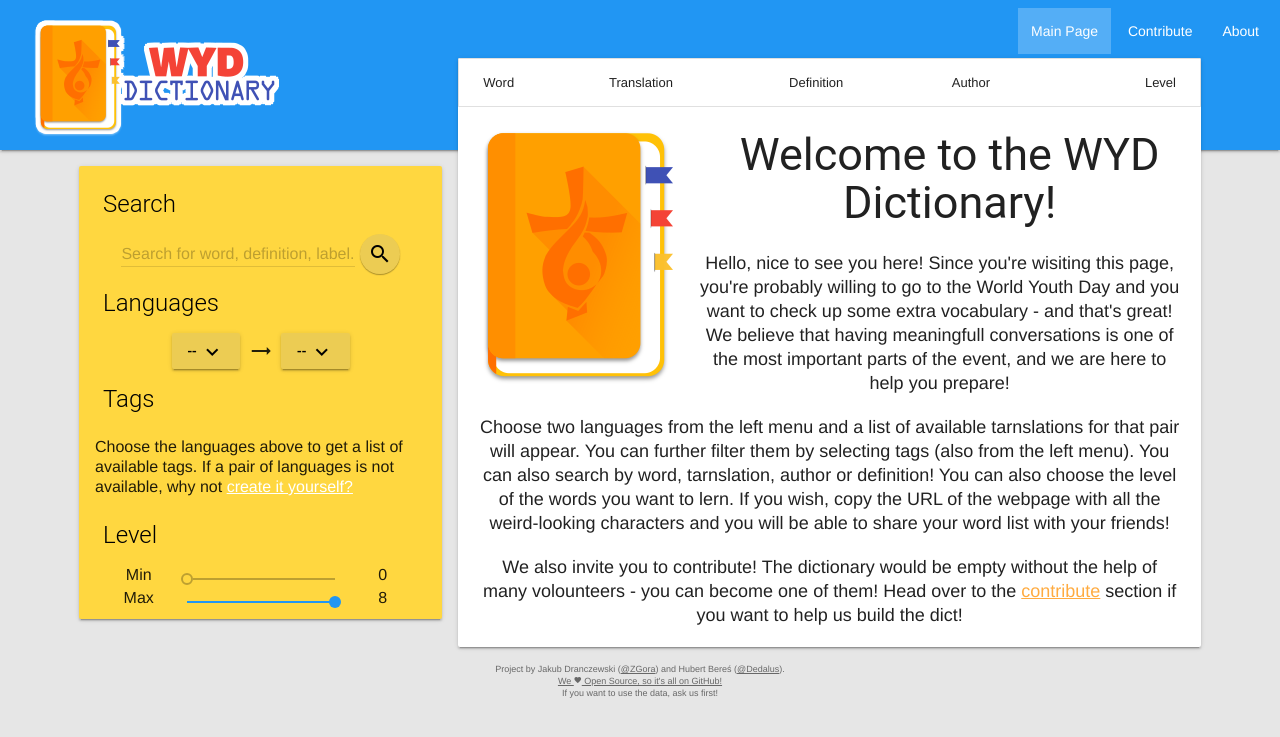
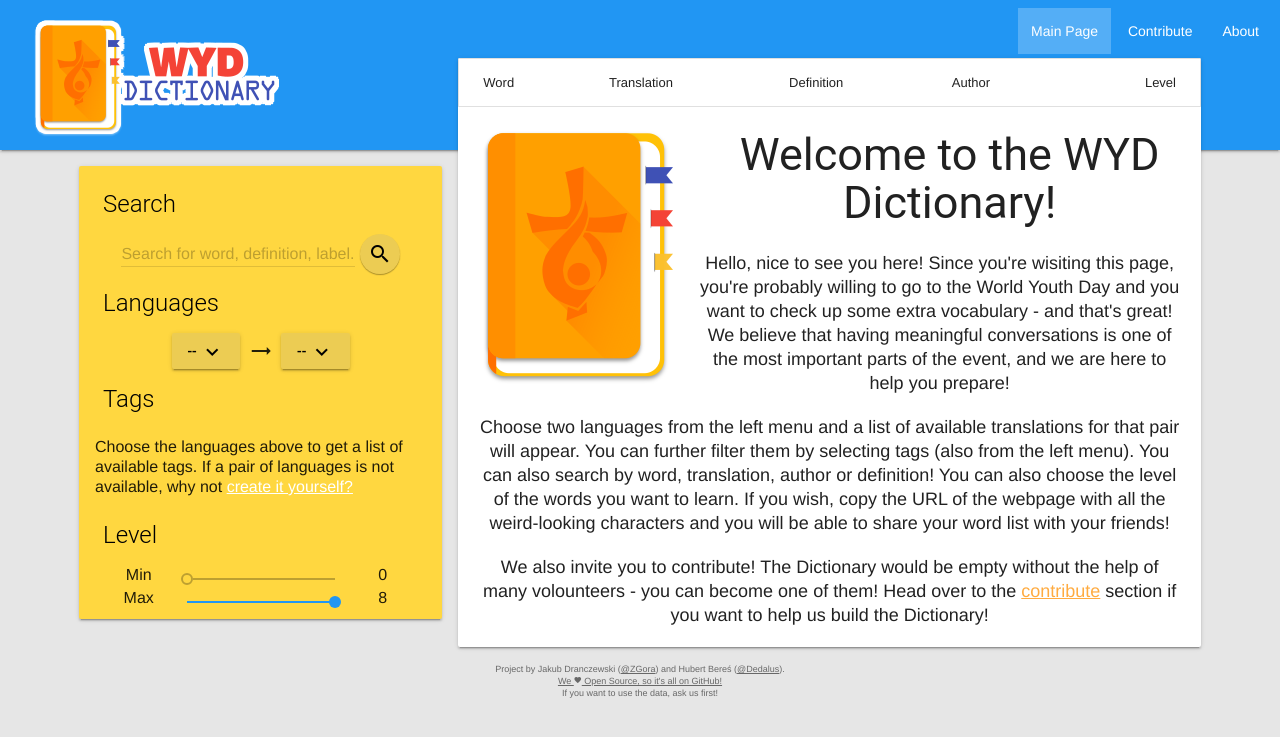
Before and after one commit to World-Youth-Days/Dictionary, a PHP site: page / in a window 1280 px wide. Shown: the top 737 px of the page. Run offline with PHP 8.4, Linux system fonts and the light colour scheme; data comes from the database, SQL or seed files in the repository; some libraries are stand-ins or nearby versions.

Commit message:
Mistakes
Fixed an enormous amount of mistakes in the translation...

```diff
--- a/web-interface/langs/en.php
+++ b/web-interface/langs/en.php
@@ -6,8 +6,8 @@ $translations = array(
     "contribute" => "Contribute",
     "about" => "About",
     "welcome" => "Welcome to the WYD Dictionary!",
-    "welcomeContent" => "<p>Hello, nice to see you here! Since you're wisiting this page, you're probably willing to go to the World Youth Day and you want to check up some extra vocabulary - and that's great! We believe that having meaningfull conversations is one of the most important parts of the event, and we are here to help you prepare!</p><p>Choose two languages from the left menu and a list of available tarnslations for that pair will appear. You can further filter them by selecting tags (also from the left menu). You can also search by word, tarnslation, author or definition! You can also choose the level of the words you want to lern. If you wish, copy the URL of the webpage with all the weird-looking characters and you will be able to share your word list with your friends!</p><p>We also invite you to contribute! The dictionary would be empty without the help of many volounteers - you can become one of them! Head over to the <a href='#contribute'>contribute</a> section if you want to help us build the dict!</p>",
-    "aboutContent" => "<img class='fill' src='/img/logo.png' alt='logo'><p>Hi, we are two young people from Poland! We are very excited to join thousands of you at the World Youth Day in Krakow and we believe, that one of the most important aspects of this meeting is talking - about life, about faith, aboult the Bible, about pretty much anything! And if we want to have meaningful conversations about this topics, we need to work on our vocabulary.</p><p>We created this dictionary for people who, just like us, would like to exchange thoughts during WYD and want to improve their language to do so. After many hours of hard work two platforms are ready - the web page for you to look through (and contribute to) the database and an advanced Python script to manage the all the data. Did we mention <a href='https://github.com/World-Youth-Days/Dictionary' target=_blank>it's all on GitHub</a>?</p><p>We hope that you'll find our work useful - and we also hope that you'll consider helping us make it even more awesome! Ho over to the <a href='#contribute'>\"Contribute\"</a> section to learn more about adding your translations to the Dictionary!</p><p>Thanks for using our software!<br>Jakub Dranczewski & Hubert Bereś</p>",
+    "welcomeContent" => "<p>Hello, nice to see you here! Since you're wisiting this page, you're probably willing to go to the World Youth Day and you want to check up some extra vocabulary - and that's great! We believe that having meaningful conversations is one of the most important parts of the event, and we are here to help you prepare!</p><p>Choose two languages from the left menu and a list of available translations for that pair will appear. You can further filter them by selecting tags (also from the left menu). You can also search by word, translation, author or definition! You can also choose the level of the words you want to learn. If you wish, copy the URL of the webpage with all the weird-looking characters and you will be able to share your word list with your friends!</p><p>We also invite you to contribute! The Dictionary would be empty without the help of many volounteers - you can become one of them! Head over to the <a href='#contribute'>contribute</a> section if you want to help us build the Dictionary!</p>",
+    "aboutContent" => "<img class='fill' src='/img/logo.png' alt='logo'><p>Hi, we are two young people from Poland! We are very excited to join thousands of you at the World Youth Day in Krakow and we believe, that one of the most important aspects of this meeting is talking - about life, about faith, aboult the Bible, about pretty much anything! And if we want to have meaningful conversations about this topics, we need to work on our vocabulary.</p><p>We created this Dictionary for people who, just like us, would like to exchange thoughts during WYD and want to improve their language to do so. After many hours of hard work two platforms are ready - the web page for you to look through (and contribute to) the database and an advanced Python script to manage the all the data. Did we mention <a href='https://github.com/World-Youth-Days/Dictionary' target=_blank>it's all on GitHub</a>?</p><p>We hope that you'll find our work useful - and we also hope that you'll consider helping us make it even more awesome! Ho over to the <a href='#contribute'>\"Contribute\"</a> section to learn more about adding your translations to the Dictionary!</p><p>Thanks for using our software!<br>Jakub Dranczewski & Hubert Bereś</p>",
     "nothingFound" => "Nothing found!",
     "nothingFoundTroubleshooting" => "Please refine your query or the hardness levels you've chosen!",
     "noWords" => "Nothing to show!",
```
